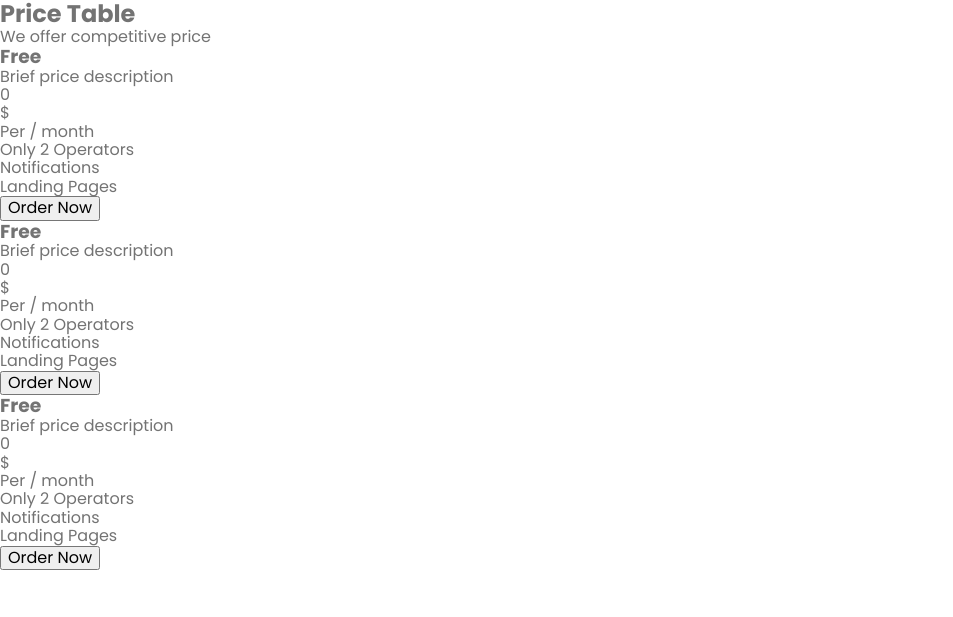
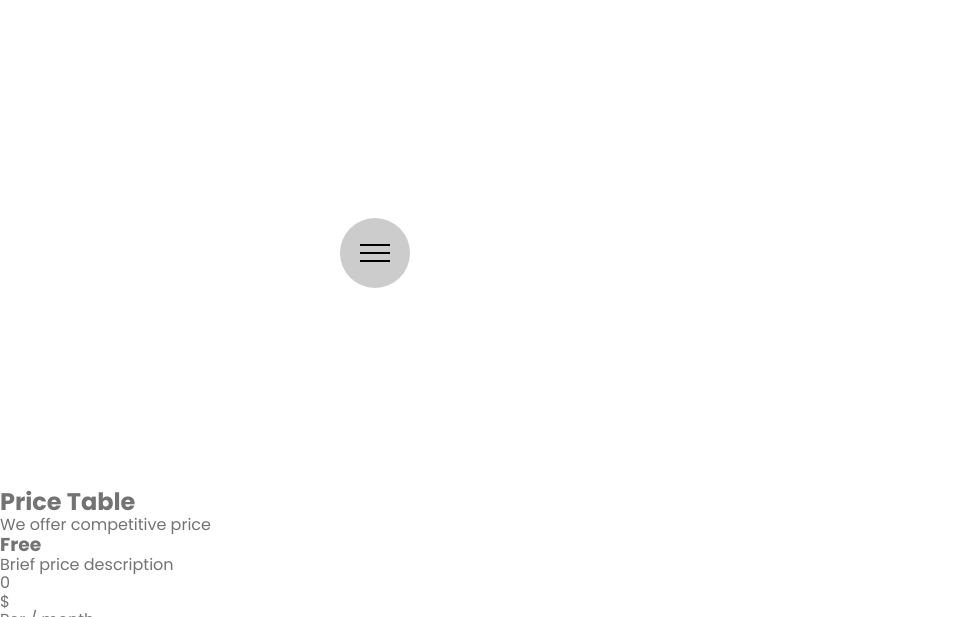
Before and after one commit to ArtGoIt/team-119-10, a plain HTML site: page index.html in a window 1280 px wide. Shown: the top 617 px of the page, without its empty margins (0-953 px from the left). Drawn offline with nearby package versions, Linux system fonts and the light colour scheme.

Commit message:
add burger   css/html

```diff
--- a/css/styles.css
+++ b/css/styles.css
@@ -104,3 +104,73 @@ span {
   width: 537px;
   margin: 0 auto;
 }
+
+.box {
+  padding: 200px 0;
+  width: 600px;
+  margin: 0 auto;
+}
+
+.burger {
+  appearance: none;
+}
+
+.burger-btn {
+  display: flex;
+  align-items: center;
+  justify-content: center;
+  width: 70px;
+  height: 70px;
+  border-radius: 50%;
+  background-color: #ccc;
+  cursor: pointer;
+}
+
+.burger-icon {
+  position: relative;
+}
+
+.burger-icon,
+.burger-icon::after,
+.burger-icon::before {
+  width: 30px;
+  height: 2px;
+  background-color: #000;
+}
+
+.burger-icon::after,
+.burger-icon::before {
+  content: "";
+  position: absolute;
+  left: 0;
+}
+
+.burger-icon::after {
+  top: -8px;
+}
+
+.burger-icon::before {
+  top: 8px;
+}
+
+.burger-btn:hover .burger-icon::after {
+  top: -12px;
+}
+
+.burger-btn:hover .burger-icon::before {
+  top: 12px;
+}
+
+.burger:checked + .burger-btn .burger-icon {
+  background-color: transparent;
+}
+
+.burger:checked + .burger-btn .burger-icon::after {
+  transform: rotate(-45deg);
+  top: 0;
+}
+
+.burger:checked + .burger-btn .burger-icon::before {
+  top: 0;
+  transform: rotate(45deg);
+}
--- a/index.html
+++ b/index.html
@@ -23,6 +23,13 @@
   </head>
   <body>
     <main>
+      <div class="box">
+        <input class="burger" type="checkbox" id="checkbox" />
+        <label class="burger-btn" for="checkbox">
+          <span class="burger-icon"></span>
+        </label>
+      </div>
+
       <section>
         <h2>Price Table</h2>
         <p>We offer competitive price</p>
```
